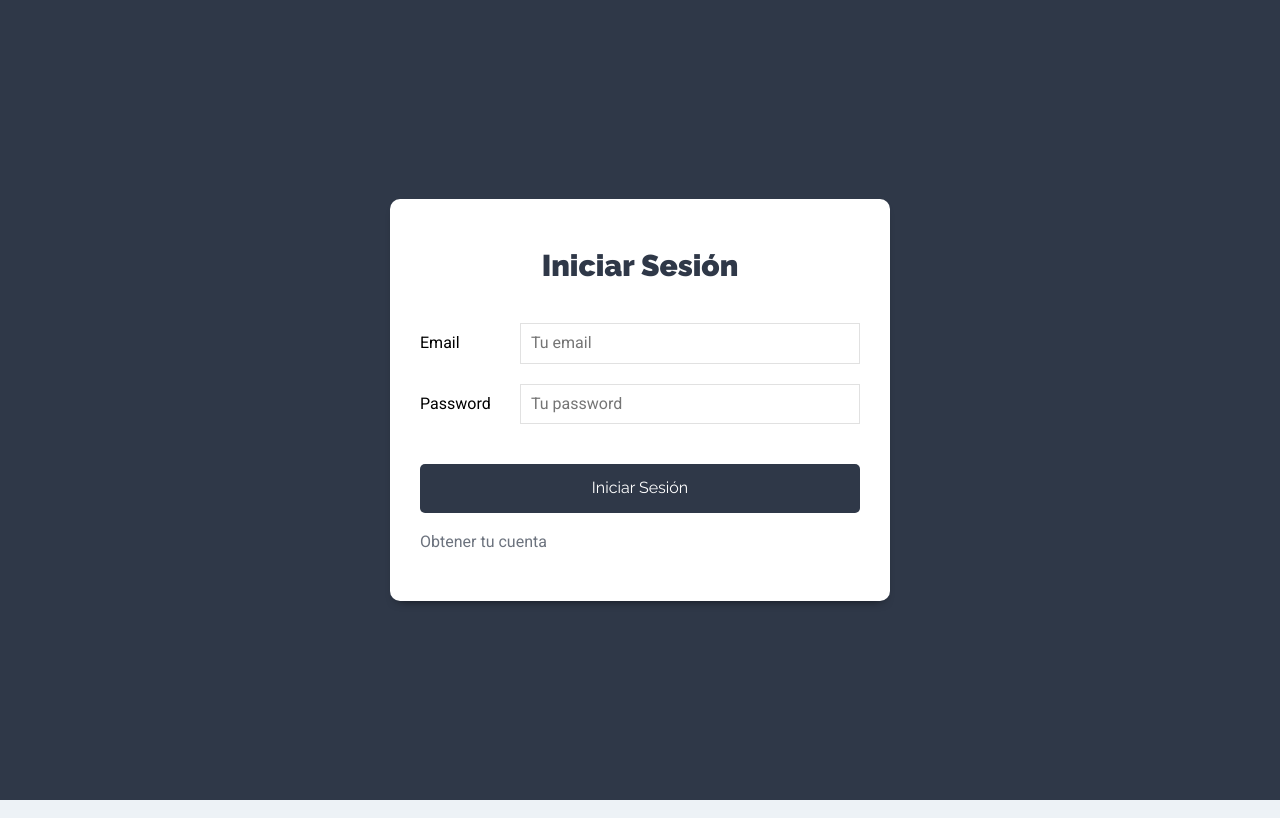
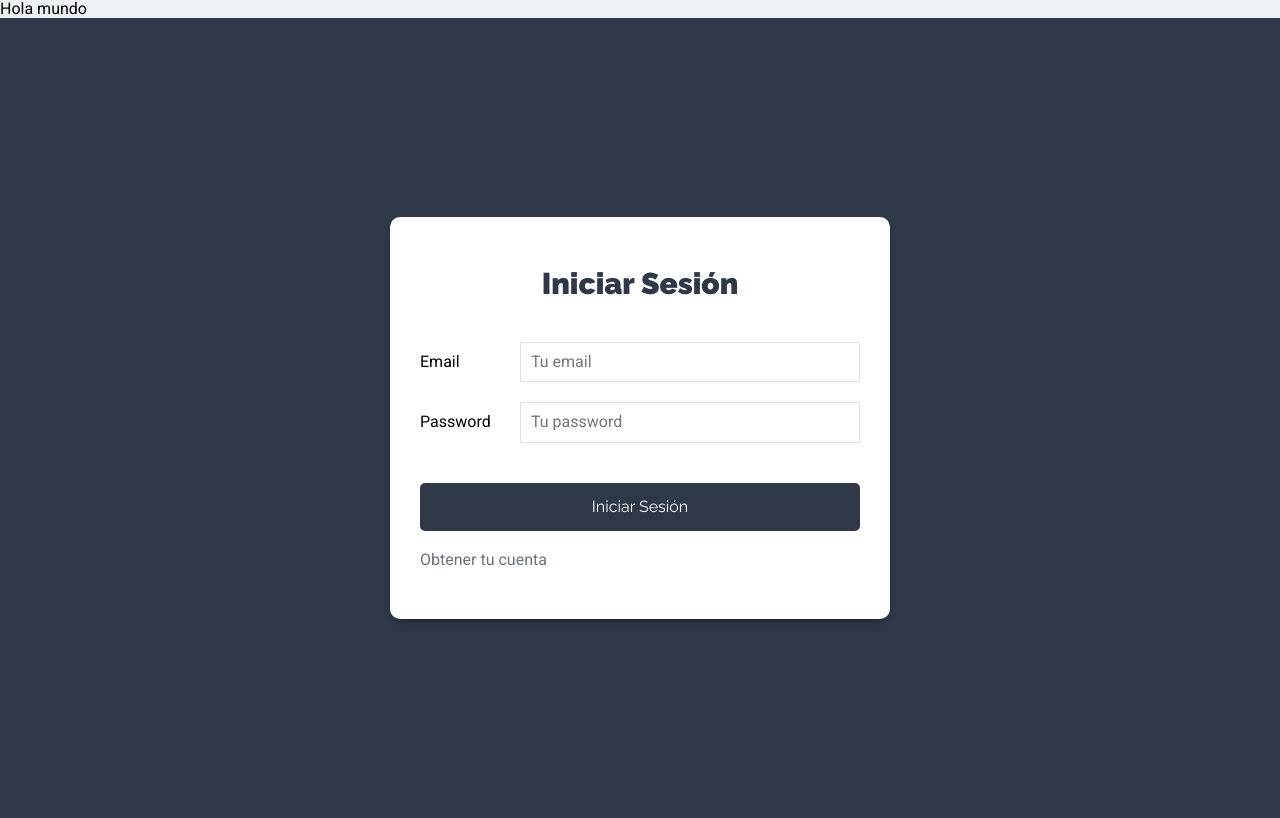
Before and after one commit to militroncho7/MERNTask, a React (Create React App) app: page / in a window 1280 px wide. Built offline with nearby package versions, Linux system fonts and the light colour scheme.

Commit message:
2 conteext: tareas

```diff
--- a/src/App.js
+++ b/src/App.js
@@ -13,6 +13,7 @@ function App() {
     <ProyectoState>
       <TareaState>
         <Router>
+          <div>Hola mundo</div>
           <switch>
             <Route exact path="/" component={Login} />
             <Route exact path="/nueva-cuenta" component={NuevaCuenta} />
```
